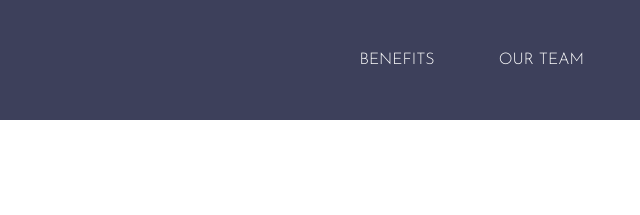
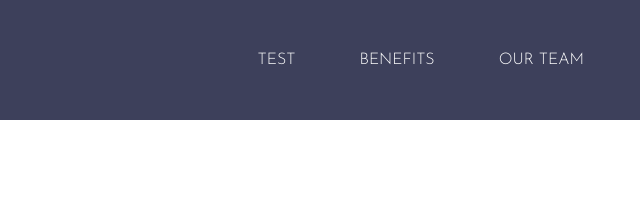
Before and after one commit to iamsmruti/Blink, a plain HTML site: page index.html in a window 1280 px wide. Shown: the top 215 px of the page, 339-979 px from the left. Drawn offline with Linux system fonts and the light colour scheme.

Commit message:
Added Test

```diff
--- a/index.html
+++ b/index.html
@@ -18,6 +18,7 @@
         </div>
             <div class="nav">
                 <ul>
+                    <li><a href="#benefits">TEST</a></li>
                     <li><a href="#benefits">BENEFITS</a></li>
                     <li><a href="#team">OUR TEAM</a></li>
                     <li><a href="#review">REVIEWS</a></li>
```
